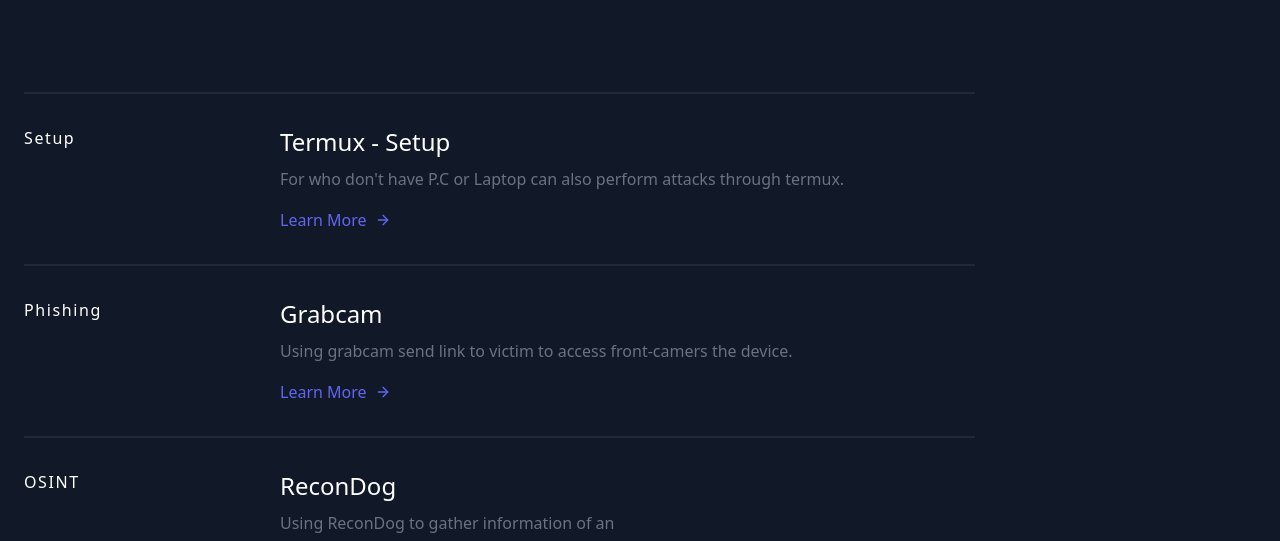
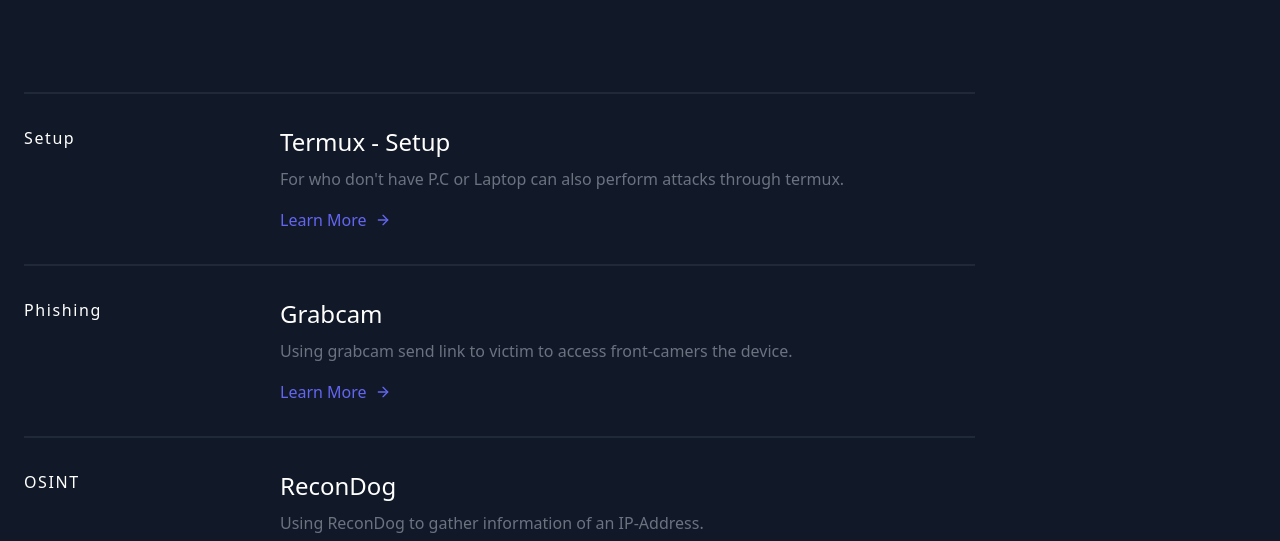
Before and after one commit to skull-dot/robber-blog, a plain HTML site: page hacks/cell.html in a window 1280 px wide. Shown: the part 246-787 px from the top of the page. Drawn offline with nearby package versions, Linux system fonts and the light colour scheme.

Commit message:
Update cell.html

```diff
--- a/hacks/cell.html
+++ b/hacks/cell.html
@@ -90,7 +90,7 @@
         </div>
         <div class="md:flex-grow">
           <h2 class="text-2xl font-medium text-white title-font mb-2">ReconDog</h2>
-		<p class="leading-relaxed">Using ReconDog to gather information of an</br> IP-Address.</p>
+		<p class="leading-relaxed">Using ReconDog to gather information of an IP-Address.</p>
           <a class="text-indigo-500 inline-flex items-center mt-4" href="cell/recondog.html">Learn More
             <svg class="w-4 h-4 ml-2" viewBox="0 0 24 24" stroke="currentColor" stroke-width="2" fill="none" stroke-linecap="round" stroke-linejoin="round">
               <path d="M5 12h14"></path>
```
